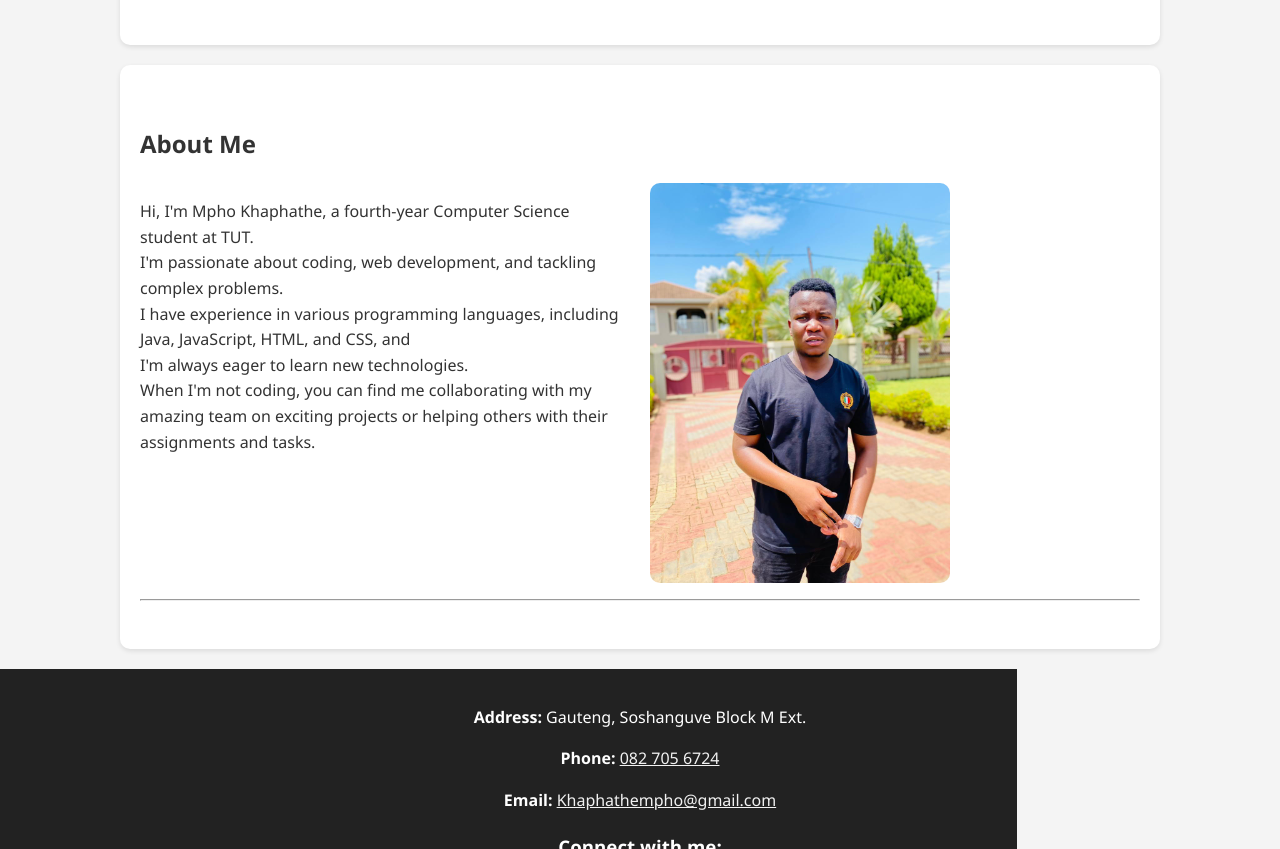
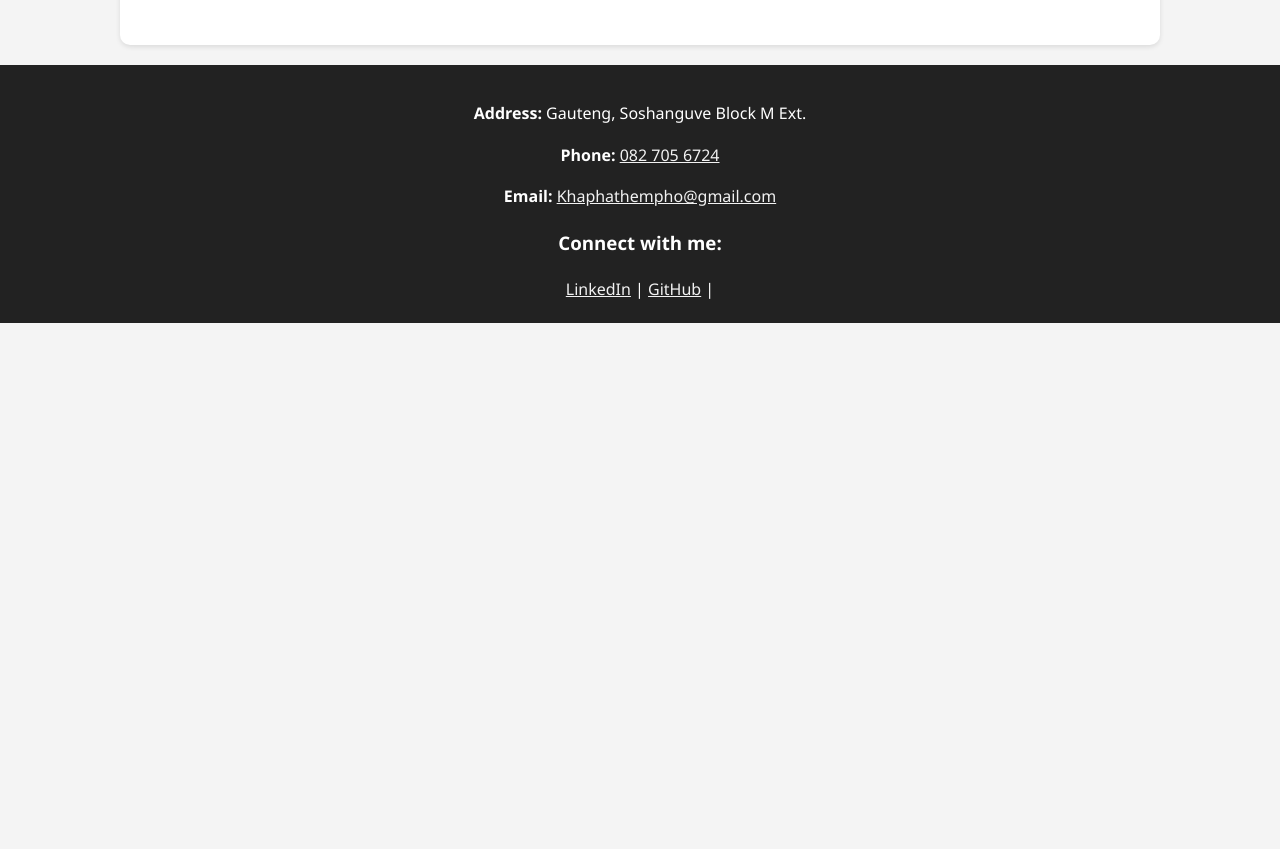
Before and after one commit to khaphathe/my-personal-website, a plain HTML site: page index.html in a window 1280 px wide. Shown: the part 603-1452 px from the top of the page. After the commit the page ends 926 px from the top, so only its background shows below. Drawn offline with Linux system fonts and the light colour scheme.

Commit message:
Update index.html

```diff
--- a/index.html
+++ b/index.html
@@ -30,25 +30,6 @@
     </section>
 
 
-    <section id="about" class="section">
-        <h2>About Me</h2>
-        <div class="container">
-            <div class="text">
-                <p>Hi, I'm Mpho Khaphathe, a fourth-year Computer Science student at TUT.<br>
-                    I'm passionate about coding, web development, and tackling complex problems.<br>
-                    I have experience in various programming languages, including Java, JavaScript, HTML, and CSS, and
-                    <br>
-                    I'm always eager to learn new technologies.<br> When I'm not coding, you can find me collaborating
-                    with my amazing team on exciting projects or helping others with their assignments and tasks.</p>
-            </div>
-            <div class="image">
-                <img src="my pic.jpg" alt="Mpho Khaphathe" width=300pxl>
-            </div>
-        </div>
-        <hr>
-    </section>
-
-
     <footer class="footer">
         <p><strong>Address:</strong> Gauteng, Soshanguve Block M Ext.</p>
         <p><strong>Phone:</strong> <a href="tel:0827056724">082 705 6724</a></p>
```
